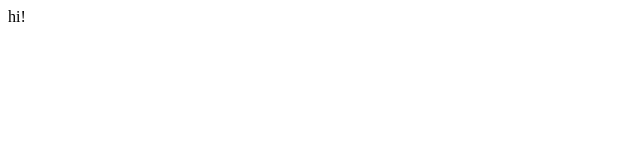
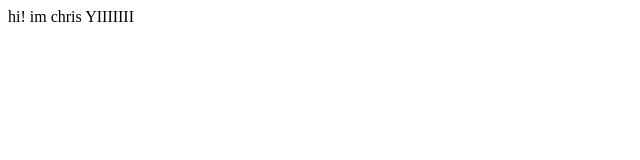
Before and after one commit to CVOUTSIOTISLHA/CVOUTSIOTISLHA.github.io, a plain HTML site: page index.html in a window 1280 px wide. Shown: the whole page, without its empty margins (0-640 px from the left). Drawn offline with Linux system fonts and the light colour scheme.

Commit message:
Update index.html

```diff
--- a/index.html
+++ b/index.html
@@ -6,6 +6,7 @@
 
 <body>
 hi!
+im chris  YIIIIIII
 </body>
 
 </html>
```
